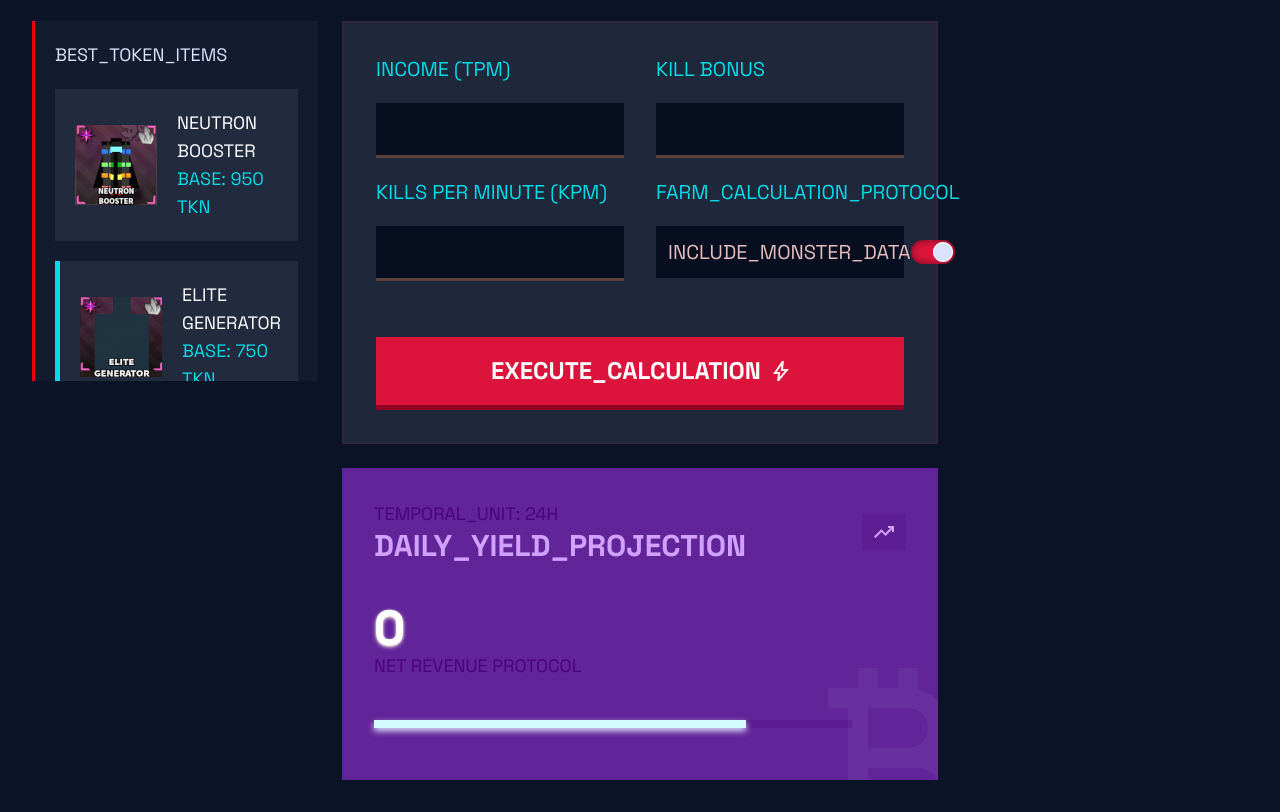
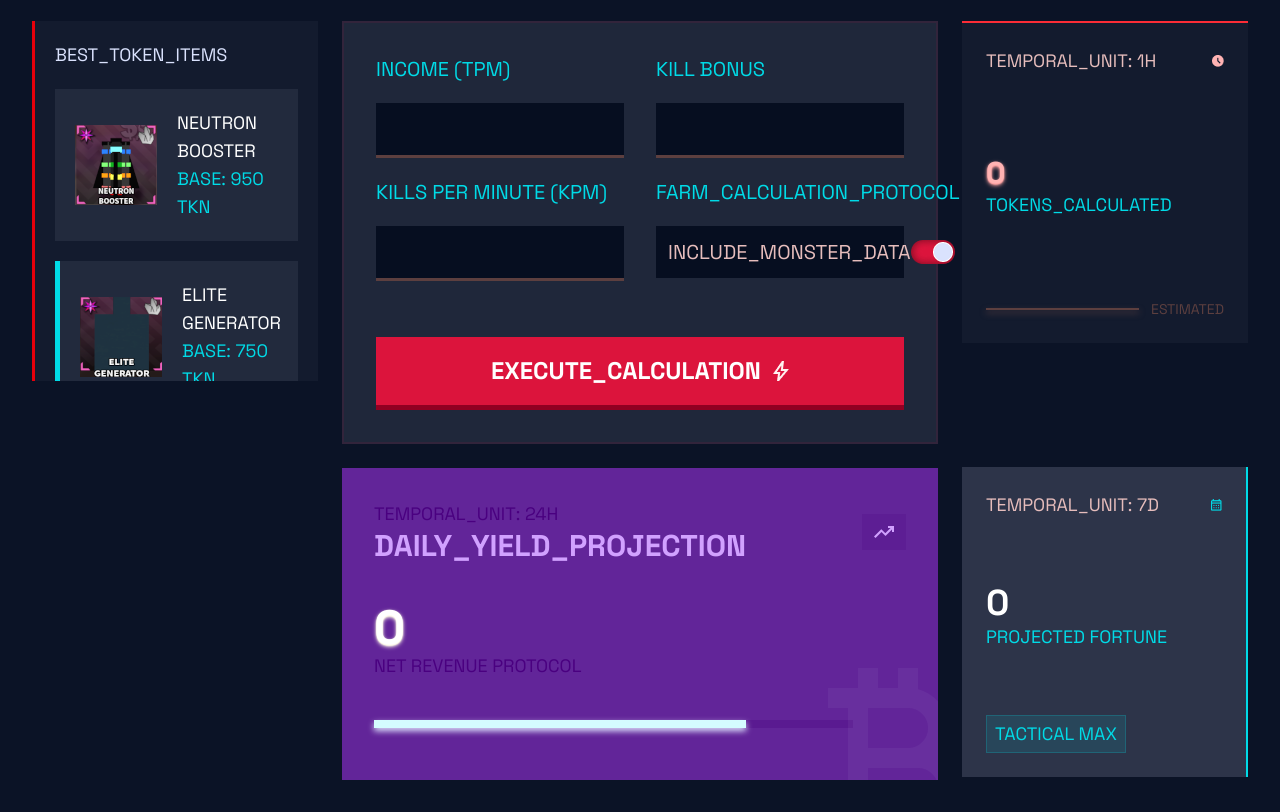
Before and after one commit to capellofabio/apl-calculator, a website built with Vite: page index.html in a window 1280 px wide. Shown: the part 196-1008 px from the top of the page. Built offline with nearby package versions, Linux system fonts and the light colour scheme.

Commit message:
feat: Adiciona sessoes para calculo de 1h e 7d

```diff
--- a/index.html
+++ b/index.html
@@ -123,7 +123,7 @@
             </button>
           </div>
 
-          <button id="execute-calculation" class="lg:col-span-2 bg-[#DC143C] border-b-5 border-[#920022] mt-6 font-bold text-lg flex items-center justify-center gap-3">
+          <button id="execute-calculation" class="lg:col-span-2 bg-[#DC143C] border-b-5 border-[#920022] mt-6 font-bold text-lg flex items-center justify-center gap-3 max-h-20">
             <p class="text-2xl">EXECUTE_CALCULATION</p>
             <img src="src/assets/execute-calc-icon.png" alt="energy icon">
           </button>
@@ -160,6 +160,35 @@
       <!-- Right Column -->
       <div id="right-column" class="lg:col-span-3">
 
+        <!-- Hourly Income -->
+        <div class="flex flex-col border-t-2 border-red-500 p-6 bg-[#131B2E] gap-20">
+          <div class="flex justify-between items-center">
+            <p class="text-[#E6BDBC]">TEMPORAL_UNIT: 1H</p>
+            <img src="src/assets/1h-icon.png" alt="icone de relogio">
+          </div>
+          <div class="">
+            <p id="hourly-income" class="font-bold text-shadow-md text-shadow-red-300 text-[#FFB3B3] text-3xl">0</p>
+            <p class="text-[#00DBE7]">TOKENS_CALCULATED</p>
+          </div>
+          <div class="flex items-center">
+            <hr class="bg-[#5C3F3F] border-0 h-0.5 w-[70%] inline-block drop-shadow-md drop-shadow-[#5C3F3F]">
+            <p class="text-[#5C3F3F] pl-3 text-sm">ESTIMATED</p>
+          </div>
+        </div>
+
+        <!-- Weekly Income -->
+        <div class="flex flex-col border-r-2 border-[#00DBE7] p-6 bg-[#2D3449] gap-16 mt-6 lg:mt-31">
+          <div class="flex justify-between items-center">
+            <p class="text-[#E6BDBC]">TEMPORAL_UNIT: 7D</p>
+            <img src="src/assets/7d-icon.png" alt="icone de calendario">
+          </div>
+          <div>
+            <p id="weekly-income" class="font-bold text-4xl">0</p>
+            <p class="text-[#00DBE7]">PROJECTED FORTUNE</p>
+          </div>
+          <p class="p-1 bg-[#00DBE7]/10 text-[#00DBE7] border border-[#00DBE7]/20 w-35 text-center">TACTICAL MAX</p>
+        </div>
+
       </div>
 
     </main>
```
Also changed, not shown: src/assets/1h-icon.png (added), src/assets/7d-icon.png (added).
